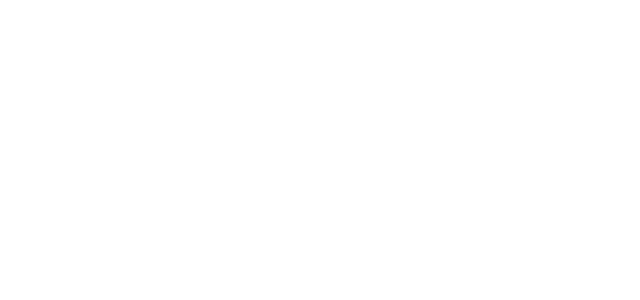
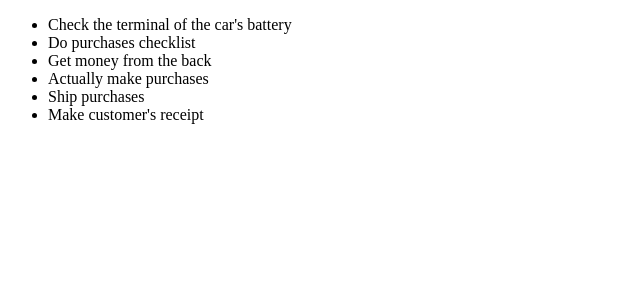
Before and after one commit to ralberrto/task-app, a React (Create React App) app: page / in a window 1280 px wide. Shown: the top 300 px of the page, without its empty margins (0-640 px from the left). Built offline with nearby package versions, Linux system fonts and the light colour scheme; the HTML template or start-up script is replaced by a standard one.

Commit message:
Render TaskList in App, using tasks from App's state

```diff
--- a/src/App.js
+++ b/src/App.js
@@ -37,7 +37,7 @@
   render() {
     return (
       <div className="App">
-        <TaskList />
+        <TaskList tasks={this.state.tasks}/>
       </div>
     );
   }
--- a/src/components/Overview.js
+++ b/src/components/Overview.js
@@ -2,8 +2,14 @@
 
 class TaskList extends React.Component {
   render() {
+    const tasks = this.props.tasks.map((task) => {
+      return (
+        <li className='task'>{task.title}</li>
+      );
+    });
     return (
       <ul className='task-list'>
+        {tasks}
       </ul>
     );
   }
```
